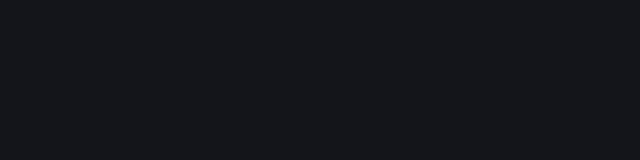
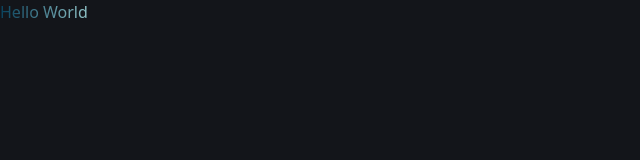
Before and after one commit to sebascm-dev/progreso-rp, an Astro site: page / in a window 1280 px wide. Shown: the full height of the page, 0-640 px from the left. Built offline with nearby package versions, Linux system fonts and the light colour scheme; Astro itself is replaced by a stand-in of ours.

Commit message:
Aplicando los alias para los colores del proyecto

```diff
--- a/src/layouts/Layout.astro
+++ b/src/layouts/Layout.astro
@@ -22,15 +22,14 @@ const { title } = Astro.props;
 </html>
 <style is:global>
   :root {
-		--accent: 136, 58, 234;
-		--accent-light: 224, 204, 250;
-		--accent-dark: 49, 10, 101;
-		--accent-gradient: linear-gradient(
-			45deg,
-			rgb(var(--accent)),
-			rgb(var(--accent-light)) 30%,
-			white 60%
-		);
+    --color-primary: #ddd;
+    --color-secondary: #b4b4b4;
+    --color-accent: #b1daf8;
+
+	--color-gradient1: #08415C;
+	--color-gradient2: #90C3C8;
+
+    --background-color: #041925;
   }
   html {
     font-family: system-ui, sans-serif;
--- a/src/pages/index.astro
+++ b/src/pages/index.astro
@@ -4,6 +4,6 @@ import Layout from '../layouts/Layout.astro';
 
 <Layout title="Welcome to Astro.">
 	<main>
-
+		<h1 class="bg-gradient-to-r from-gradient1 to-gradient2 inline-block text-transparent bg-clip-text">Hello World</h1>
 	</main>
 </Layout>
--- a/tailwind.config.mjs
+++ b/tailwind.config.mjs
@@ -2,7 +2,15 @@
 export default {
 	content: ['./src/**/*.{astro,html,js,jsx,md,mdx,svelte,ts,tsx,vue}'],
 	theme: {
-		extend: {},
+		extend: {
+			colors: {
+				primary: "var(--color-primary)",
+				secondary: "var(--color-secondary)",
+				accent: "var(--color-accent)",
+				gradient1: "var(--color-gradient1)",
+				gradient2: "var(--color-gradient2)",
+			},
+		},
 	},
 	plugins: [],
 }
```
Lines whose indentation alone changed are shown as unchanged.
